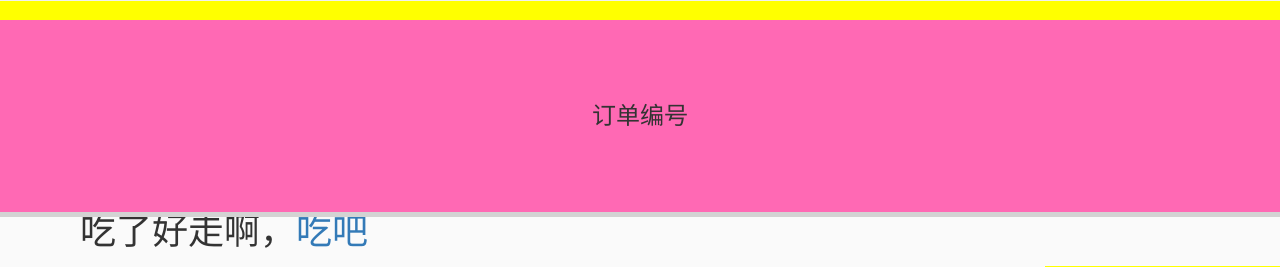
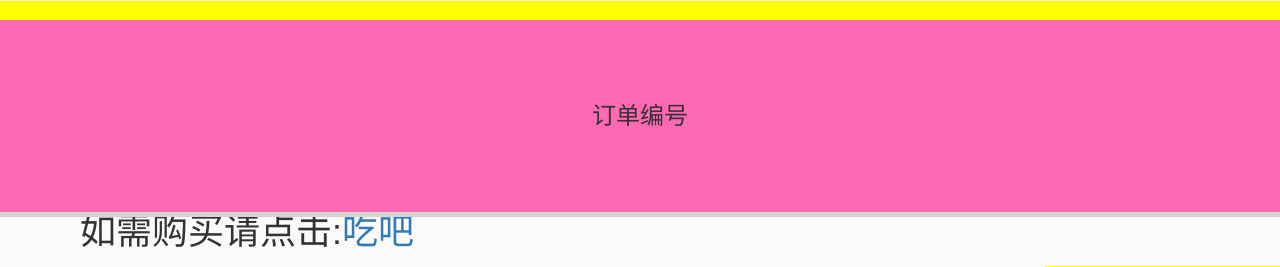
Before and after one commit to wzy916/wzy, a Django app: page /app/order in a window 1280 px wide. Shown: the top 267 px of the page. Run offline with Django 3.2, Linux system fonts and the light colour scheme; data that the repository does not hold is empty; parts of the project's set-up code (start-up, migrations or seed data) failed here and were passed over; some libraries are stand-ins or nearby versions.

Commit message:
修改templats

```diff
--- a/templates/order/order_detail.html
+++ b/templates/order/order_detail.html
@@ -25,7 +25,7 @@
 {#                        </section>#}
                         </li>
                         {% empty %}
-                        <h1>吃了好走啊，<a href="{% url 'app:market' %}">吃吧</a></h1>
+                        <h1>如需购买请点击:<a href="{% url 'app:market' %}">吃吧</a></h1>
                     {% endfor %}
                 </ul>
             </menu>
```
